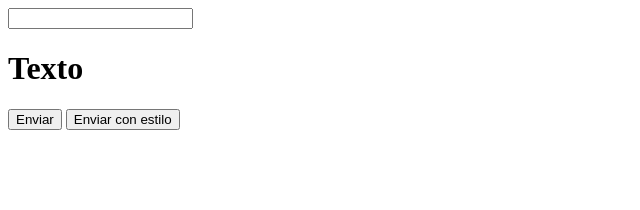
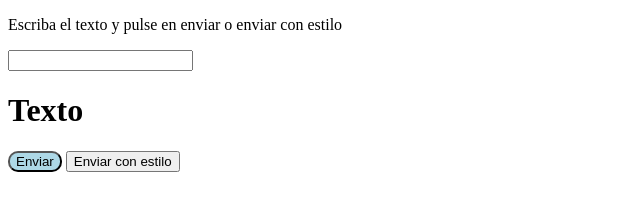
Before and after one commit to ivancastro773/Bootcamp2, a plain HTML site: page ejer2/index.html in a window 1280 px wide. Shown: the whole page, without its empty margins (0-640 px from the left). Drawn offline with Linux system fonts and the light colour scheme.

Commit message:
[updated/file]: color button index.html

```diff
--- a/ejer2/index.html
+++ b/ejer2/index.html
@@ -51,12 +51,13 @@ contenido.style.color = 'black'
     <title>Document</title>
 </head>
 <body>
+    <p>Escriba el texto y pulse en enviar o enviar con estilo</p>
     <input id="myinput" type="text">
     <h1 id="h1" class="content"></h1>
-    <button id="btn" onclick=changeData()>
+    <button class="button" id="btn" onclick=changeData()>
         Enviar
     </button>
-    <button onclick=changeWithStyle()>
+    <button class="button" onclick=changeWithStyle()>
         Enviar con estilo
     </button>
 
@@ -65,6 +66,8 @@ contenido.style.color = 'black'
         const boton = document.querySelector('.button')
         const input = document.querySelector('.input')
         const content= document.querySelector('.content') //clase
+        boton.style.background ="lightblue";
+        boton.style.borderRadius ="10px";
         const miH1 = document.getElementById('h1');
         const myInput = document.getElementById('myinput');
         //const btn = document.getElementById('btn').addEventListener("click",changeData());
```
